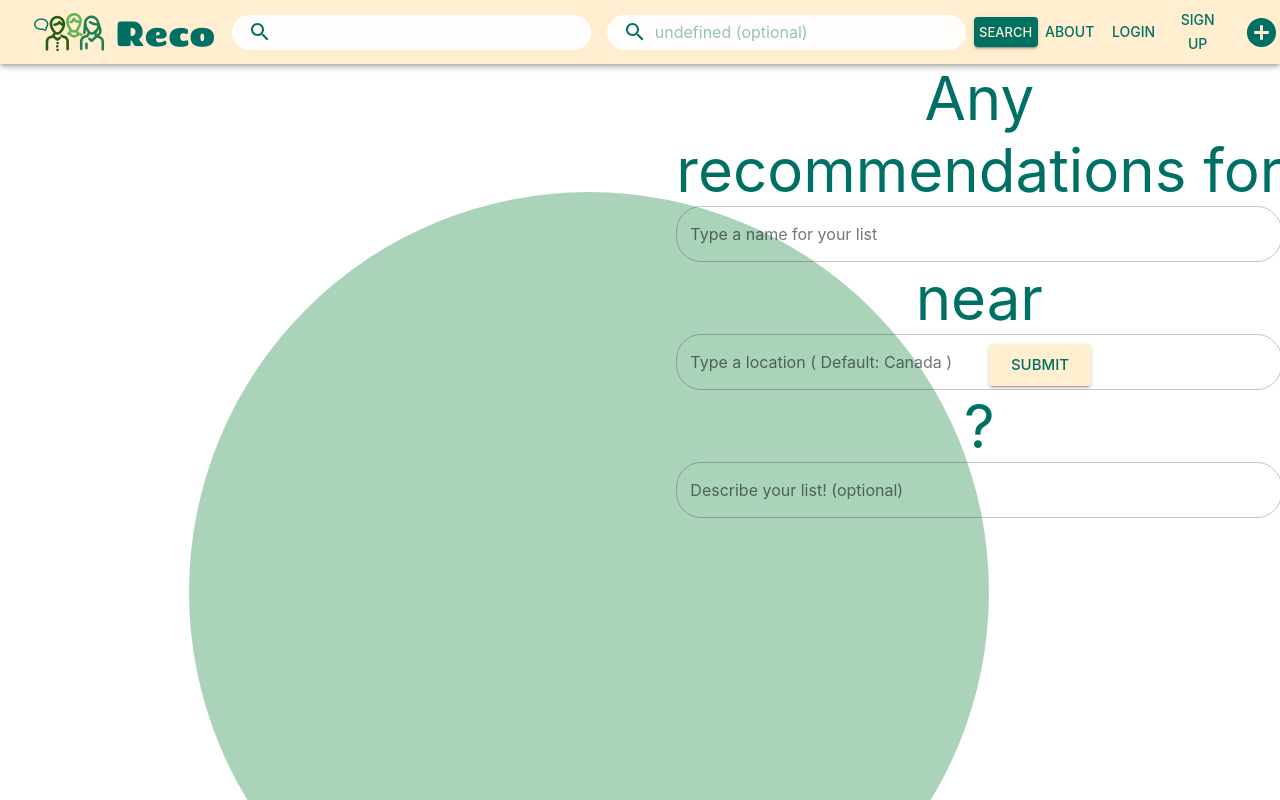
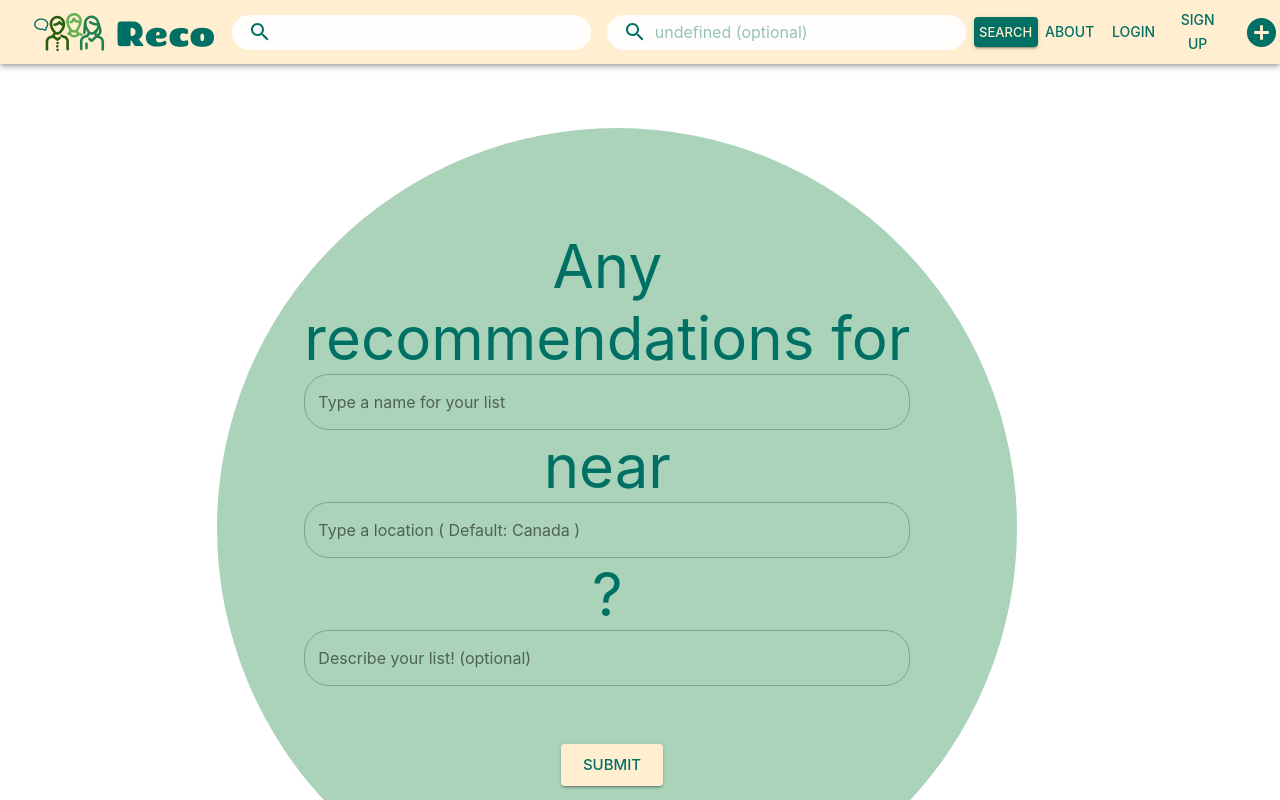
Before and after one commit to conste11ations/reco, a React (Create React App) app: page / in a window 1280 px wide. Both pictures are taken after a click on the button "Ask for a recommendation!". Shown: the top 800 px of the page. Built offline with nearby package versions, Linux system fonts and the light colour scheme; no server answers; a web font is replaced by a local one.

Commit message:
repositioned list form

```diff
--- a/src/components/List/New.js
+++ b/src/components/List/New.js
@@ -15,10 +15,10 @@ export function New(props) {
   return (
     <>
       <MuiThemeProvider theme={formTheme}>
-        <Box mt={16} position="relative" align="center">
+        <Box mt={8} ml={-50} position="relative" align="center">
         <Circle cx={400} cy={400} r={400} fill="#ABD3BA"></Circle>
         </Box>
-        <Box className={classes.root} mt={-60} position="relative" display="flex" justifyContent="center" alignItems="center">
+        <Box className={classes.root} mt={-10} ml={-50} position="relative" display="flex" justifyContent="center" alignItems="center">
           <FormControl>
             <Typography align='center' variant='h2' noWrap>
               Any<br />recommendations for
@@ -37,7 +37,7 @@ export function New(props) {
               value={description} onChange={event => setDescription(event.target.value)} />
           </FormControl>
         </Box>
-        <Box position="relative" mt={35}>
+        <Box position="relative" mt={85} ml={-7}>
           <Button onClick={() => props.onSave(name, location, description)} position="relative" variant="contained" size="large" color="primary" className={classes.margin}>
             Submit
         </Button>
```
